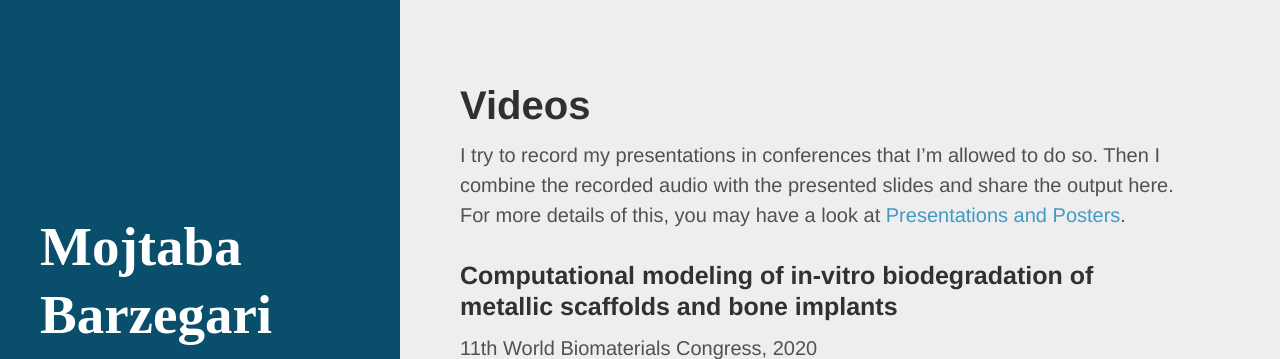
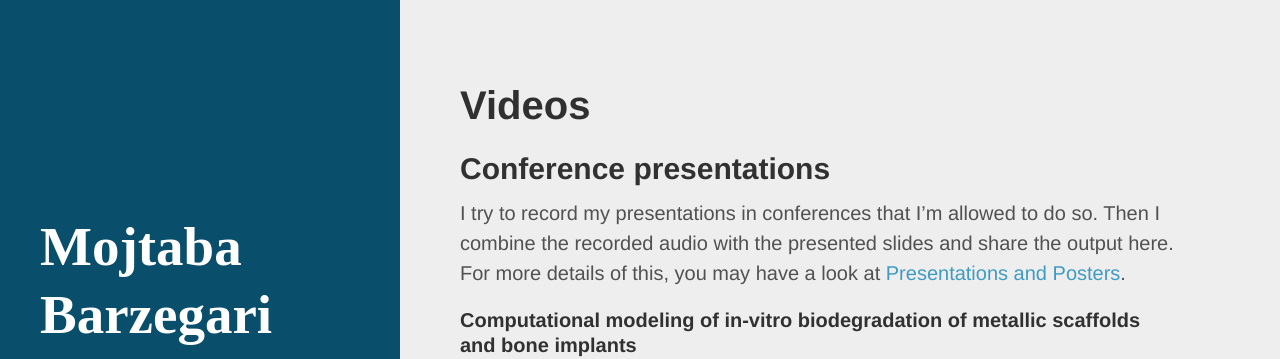
Before and after one commit to mbarzegary/mbarzegary.github.io, a Jekyll site: the page built from videos.md, in a window 1280 px wide and 900 px high, cut to the strip 0-359 px from the top of the window. Built offline with Jekyll 4.4.1, drawn with Linux system fonts in a browser that asks for light colours; nearby versions of some CDN libraries; some web fonts are replaced.

Commit message:
update videos page style

```diff
--- a/videos.md
+++ b/videos.md
@@ -3,51 +3,53 @@
 title: Videos
 ---
 
+## Conference presentations
+
 I try to record my presentations in conferences that I'm allowed to do so. Then I combine the recorded audio with the presented slides and share the output here. For more details of this, you may have a look at [Presentations and Posters](/presentations).
 
-### Computational modeling of in-vitro biodegradation of metallic scaffolds and bone implants
+#### Computational modeling of in-vitro biodegradation of metallic scaffolds and bone implants
 
 11th World Biomaterials Congress, 2020
 
-[![presentation](http://img.youtube.com/vi/KVzBosw_lfA/0.jpg)](https://www.youtube.com/watch?v=KVzBosw_lfA)
+[![presentation](http://img.youtube.com/vi/KVzBosw_lfA/0.jpg){: style="max-width: 300px; height: auto;"}](https://www.youtube.com/watch?v=KVzBosw_lfA)
 
-### Jupyter for uncertainty quantification and parameter estimation of computational models
+#### Jupyter for uncertainty quantification and parameter estimation of computational models
 
 JupyterCon 2020
 
-[![presentation](http://img.youtube.com/vi/LGOBPWnhz04/0.jpg)](https://www.youtube.com/watch?v=LGOBPWnhz04)
+[![presentation](http://img.youtube.com/vi/LGOBPWnhz04/0.jpg){: style="max-width: 300px; height: auto;"}](https://www.youtube.com/watch?v=LGOBPWnhz04)
 
-### High-performance numerical simulation of biodegradation process with moving boundaries
+#### High-performance numerical simulation of biodegradation process with moving boundaries
 
 FreeFEM Days, 11th Edition\
 Paris, France, 2019
 
-[![presentation](http://img.youtube.com/vi/Gar8C71sx9Y/0.jpg)](http://www.youtube.com/watch?v=Gar8C71sx9Y)
+[![presentation](http://img.youtube.com/vi/Gar8C71sx9Y/0.jpg){: style="max-width: 300px; height: auto;"}](http://www.youtube.com/watch?v=Gar8C71sx9Y)
 
-### Computational optimization and biodegradation of 3D-printed patient-specific acetabular implants
+#### Computational optimization and biodegradation of 3D-printed patient-specific acetabular implants
 
 27th Conference of the European Orthopaedic Research Society (EORS)\
 Maastricht, the Netherlands, 2019
 
-[![presentation](http://img.youtube.com/vi/RK6_a5IH9fg/0.jpg)](http://www.youtube.com/watch?v=RK6_a5IH9fg)
+[![presentation](http://img.youtube.com/vi/RK6_a5IH9fg/0.jpg){: style="max-width: 300px; height: auto;"}](http://www.youtube.com/watch?v=RK6_a5IH9fg)
 
-### High-performance simulation of biodegradation behavior of magnesium-based biomaterials
+#### High-performance simulation of biodegradation behavior of magnesium-based biomaterials
 
 Colloquium of Fluid and Solid Mechanics for Tissue Engineering\
 Oxford, UK, 2019
 
-[![presentation](http://img.youtube.com/vi/fIsgVjEcVPo/0.jpg)](http://www.youtube.com/watch?v=fIsgVjEcVPo)
+[![presentation](http://img.youtube.com/vi/fIsgVjEcVPo/0.jpg){: style="max-width: 300px; height: auto;"}](http://www.youtube.com/watch?v=fIsgVjEcVPo)
 
-### Numerical simulation of biodegradation and corrosion of magnesium-based orthopedics implants
+#### Numerical simulation of biodegradation and corrosion of magnesium-based orthopedics implants
 
 2nd International Conference on Simulation for Additive Manufacturing\
 Pavia, Italy, September 2019
 
-[![presentation](http://img.youtube.com/vi/yiwIKUacdtE/0.jpg)](http://www.youtube.com/watch?v=yiwIKUacdtE)
+[![presentation](http://img.youtube.com/vi/yiwIKUacdtE/0.jpg){: style="max-width: 300px; height: auto;"}](http://www.youtube.com/watch?v=yiwIKUacdtE)
 
-### Mathematical modeling of biodegradation of metal implants in orthopedics
+#### Mathematical modeling of biodegradation of metal implants in orthopedics
 
 11th Symposium on Biodegradable Metals\
 Alicante, Spain, August 2019
 
-[![presentation](http://img.youtube.com/vi/C9mPcr5sbbY/0.jpg)](http://www.youtube.com/watch?v=C9mPcr5sbbY)
+[![presentation](http://img.youtube.com/vi/C9mPcr5sbbY/0.jpg){: style="max-width: 300px; height: auto;"}](http://www.youtube.com/watch?v=C9mPcr5sbbY)
```
Also changed, not shown: 2 other files.
